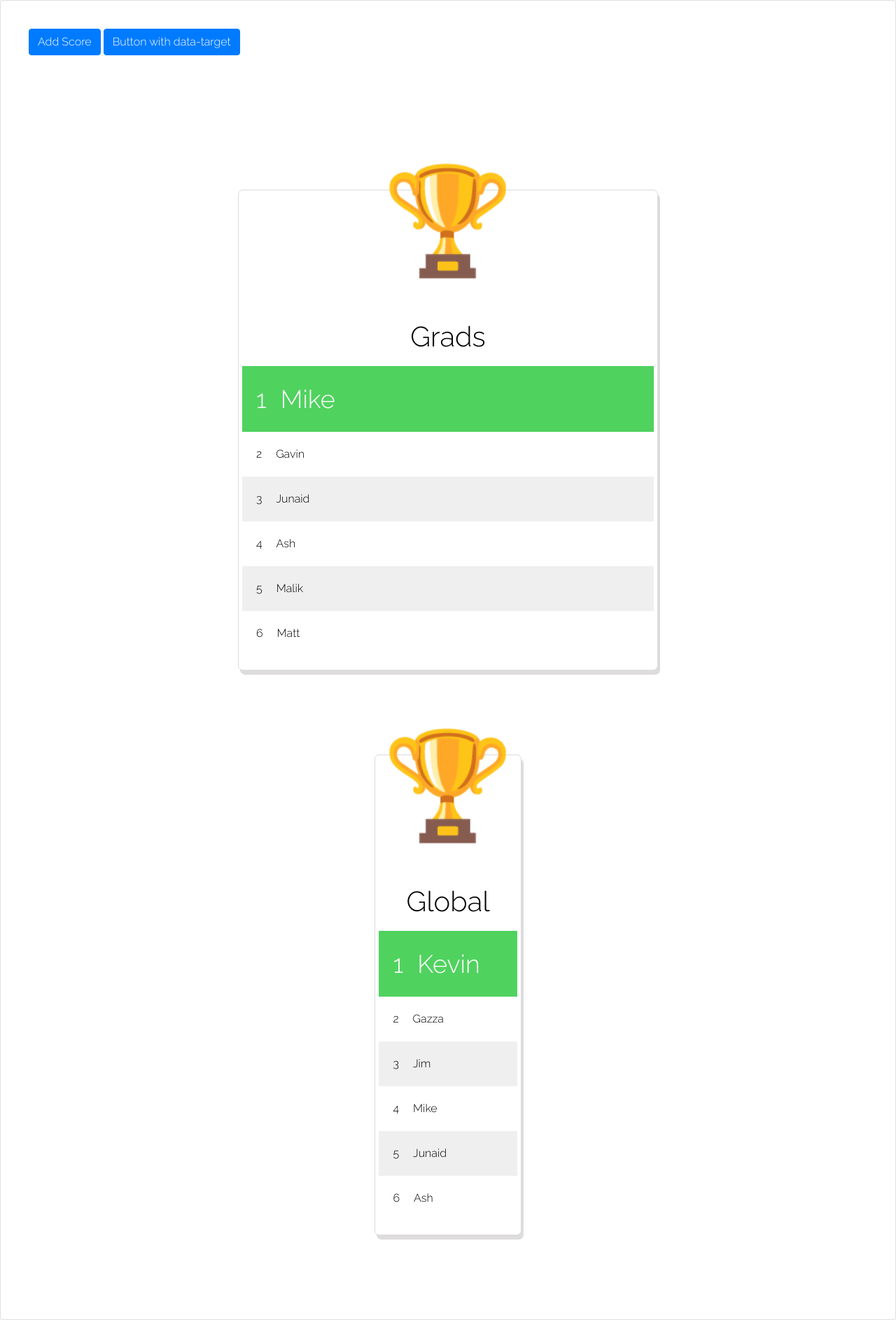
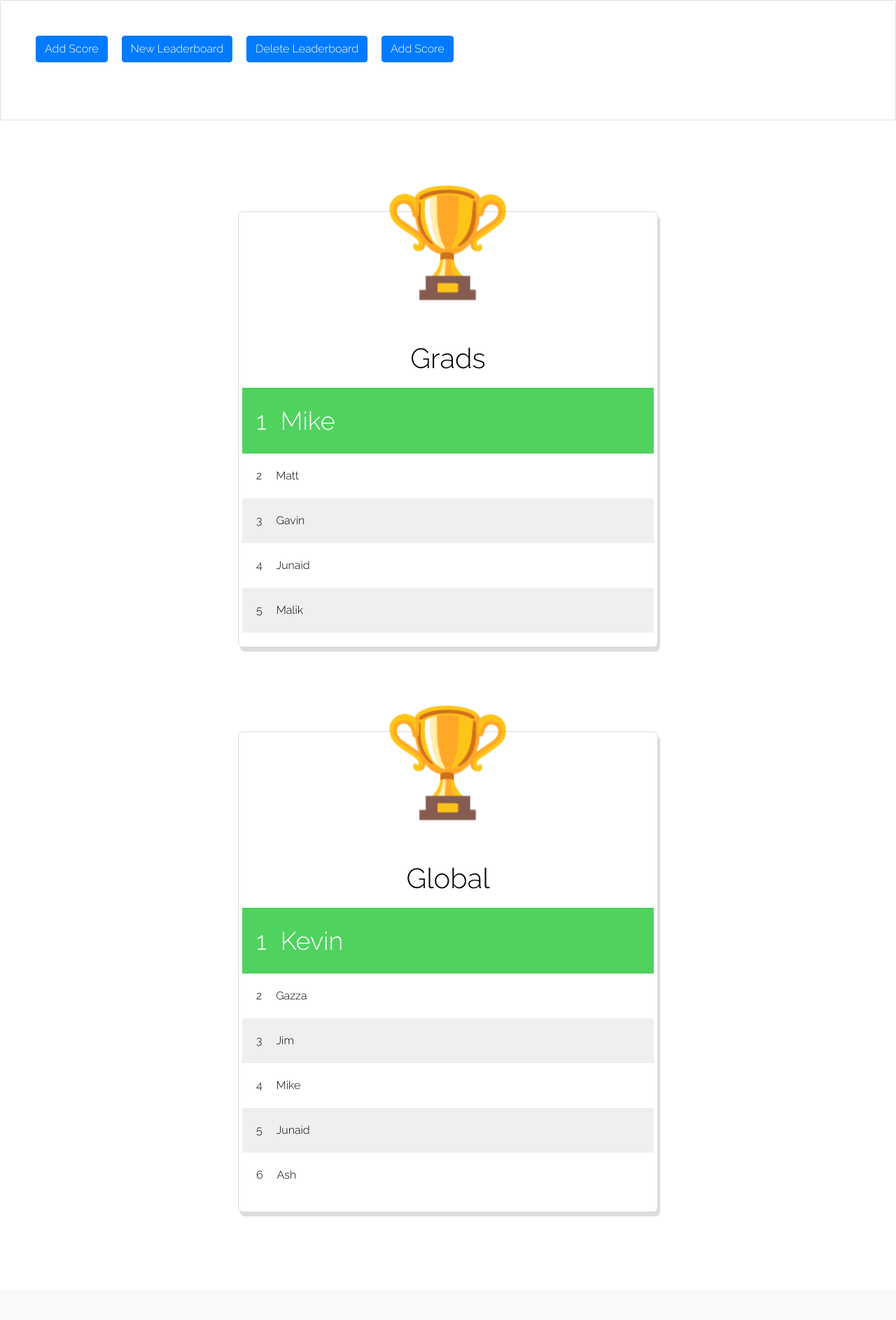
Before and after one commit to junaid-iw/TableTennisLadder, a Flask app: page /leaderboard in a window 1280 px wide. Shown: the part 76-1962 px from the top of the page at 70% size. After the commit the page ends 1814 px from the top, so only its background shows below. Run offline with Flask 2, Linux system fonts and the light colour scheme; some libraries are stand-ins or nearby versions.

Commit message:
pushing before shit hits the fan

```diff
--- a/leaderboard/Grads.txt
+++ b/leaderboard/Grads.txt
@@ -1,6 +1,5 @@
 Mike
+Matt
 Gavin
 Junaid
-Ash
 Malik
-Matt
--- a/main/templates/lb.html
+++ b/main/templates/lb.html
@@ -11,11 +11,9 @@
             <div class="card-body">
                 <form method="POST">
                     <div class="form-inline">
-                        <p>
-                            <a class="btn btn-primary" data-toggle="collapse" href="#collapseExample" role="button" aria-expanded="false" aria-controls="collapseExample">Add Score</a>
-                            <button class="btn btn-primary" type="button" data-toggle="collapse" data-target="#collapseExample" aria-expanded="false" aria-controls="collapseExample">Button with data-target</button>
-                        </p>
-                        <div class="collapse" id="collapseExample">
+                        <div class='col-xs-3'>
+                            <p><a class="btn btn-primary" data-toggle="collapse" href="#collapseAddResult" role="button" aria-expanded="false" aria-controls="collapseAddResult">Add Score</a></p>
+                            <div class="collapse" id="collapseAddResult">
                                 <div class="card card-body">
                                     <div>
                                         <fieldset>
@@ -31,20 +29,48 @@
                                 <button type="submit" class="btn btn-primary">Save</button>
                                 </div>
                             </div>
+                        </div>
 
+                        <div class='col-xs-3'>
+                            <p><a class="btn btn-primary" data-toggle="collapse" href="#collapseNewLeaderboard" role="button" aria-expanded="false" aria-controls="collapseNewLeaderboard">New Leaderboard</a></p>
+                            <div class="collapse" id="collapseNewLeaderboard">
+                                <div class="card card-body">
+                                    <div class="form-inline">
+                                        <label for="new_lb">New Leaderboard</label>
+                                        <input name="new_lb_name" id="new_lb" placeholder="Leaderboard Name" class="form-control">
+                                        <button type="submit" class="btn btn-primary">Save</button>
+                                    </div>
+                                </div>
+                            </div>
+                        </div>
 
-                        <!---->
-                    <!--<div class="form-inline">-->
-                        <!--<label for="new_lb">New Leaderboard</label>-->
-                        <!--<input name="new_lb_name" id="new_lb" placeholder="Leaderboard Name" class="form-control">-->
-                        <!--<button type="submit" class="btn btn-primary">Save</button>-->
-                        <!--<label for="delete_lb">Delete Leaderboard</label>-->
-                        <!--<input name="delete_lb_name" id="delete_lb" placeholder="Leaderboard Name" class="form-control">-->
-                        <!--<button type="submit" class="btn btn-primary">Save</button>-->
-                        <!--<label for="delete_player">Delete Player</label>-->
-                        <!--<input name="delete_player_name" id="delete_player" placeholder="Player Name" class="form-control">-->
-                        <!--<button type="submit" class="btn btn-primary">Save</button>-->
-                    <!--</div>-->
+                        <div class='col-xs-3'>
+                            <p><a class="btn btn-primary" data-toggle="collapse" href="#collapseDeleteLeaderboard" role="button" aria-expanded="false" aria-controls="collapseDeleteLeaderboard">Delete Leaderboard</a></p>
+                            <div class="collapse" id="collapseDeleteLeaderboard">
+                                <div class="card card-body">
+                                    <div class="form-inline">
+                                        <label for="delete_lb">Delete Leaderboard</label>
+                                        <input name="delete_lb_name" id="delete_lb" placeholder="Leaderboard Name" class="form-control">
+                                        <button type="submit" class="btn btn-primary">Save</button>
+                                    </div>
+                                </div>
+                            </div>
+                        </div>
+
+                        <div class='col-xs-3'>
+                            <p><a class="btn btn-primary" data-toggle="collapse" href="#collapseDeletePlayer" role="button" aria-expanded="false" aria-controls="collapseDeletePlayer">Add Score</a></p>
+                            <div class="collapse" id="collapseDeletePlayer">
+                                <div class="card card-body">
+                                    <div class="form-inline">
+                                        <label for="delete_player">Delete Player</label>
+                                        <input name="delete_player_name" id="delete_player" placeholder="Player Name" class="form-control">
+                                        <button type="submit" class="btn btn-primary">Save</button>
+                                    </div>
+                                </div>
+                            </div>
+                        </div>
+
+                    </div>
                 </form>
                 {% include 'validation_error.html' %}
             </div>
```
Lines whose indentation alone changed are shown as unchanged.
